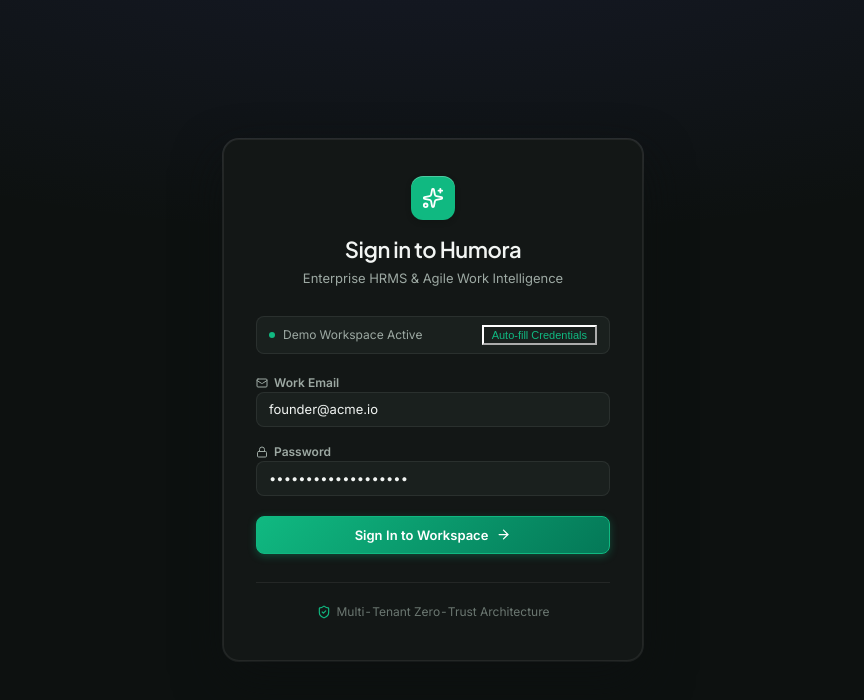
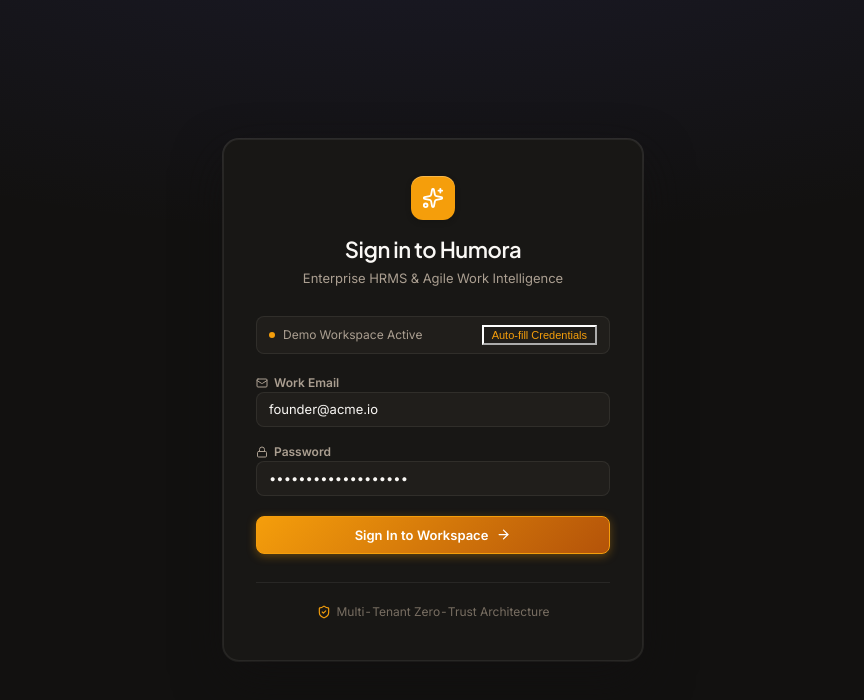
Before and after one commit to swapnil999-MI/humora, a React (Vite) app in the folder web/: page / in a window 1280 px wide. Shown: the top 700 px of the page, without its empty margins (207-1071 px from the left). Built offline with nearby package versions, Linux system fonts and the light colour scheme.

Commit message:
feat(ux): switch to CRED-grade Champagne Amber Gold & Smoky Velvet Obsidian two-color palette

```diff
--- a/web/src/index.css
+++ b/web/src/index.css
@@ -2,18 +2,18 @@
 
 :root {
   /* ==========================================================================
-     HUMORA TWO-COLOR TONAL SYSTEM: TITANIUM OBSIDIAN (BASE) + RADIANT EMERALD (ACCENT)
-     Graduated Tones from Lighter to Darker · Zero Blue/Navy · Zero Harsh B&W · Zero Circus
+     HUMORA TWO-COLOR TONAL SYSTEM: SMOKY OBSIDIAN (BASE) + CHAMPAGNE AMBER GOLD (ACCENT)
+     CRED-Card Luxury Tiers · Graduated Tones Lighter to Darker · Zero Blue/Navy/Green
      ========================================================================== */
 
-  /* Dark Theme Surfaces (Deep Structural Titanium Obsidian Ladder) */
-  --surface-0: #0d1110; /* Base Canvas: Deep Mineral Titanium Obsidian */
-  --surface-1: #131716; /* App Rail, Header Base */
-  --surface-2: #1a201e; /* SubNav Pane, Side Drawers */
-  --surface-3: #222927; /* Clean Monolithic Cards */
-  --surface-4: #2b3431; /* Elevated Menus, Popovers, Active Wells */
-  --surface-hover: rgba(16, 185, 129, 0.08);
-  --surface-active: rgba(16, 185, 129, 0.16);
+  /* Dark Theme Surfaces (Deep Structural Smoky Velvet Obsidian Ladder) */
+  --surface-0: #121110; /* Base Canvas: Deep Smoky Obsidian */
+  --surface-1: #181715; /* App Rail, Header Base */
+  --surface-2: #201e1b; /* SubNav Pane, Side Drawers */
+  --surface-3: #292723; /* Clean Monolithic Cards */
+  --surface-4: #35322d; /* Elevated Menus, Popovers, Active Wells */
+  --surface-hover: rgba(245, 158, 11, 0.08);
+  --surface-active: rgba(245, 158, 11, 0.16);
 
   /* Compatibility Aliases */
   --bg-app: var(--surface-0);
@@ -23,58 +23,58 @@
   --bg-surface-hover: var(--surface-hover);
   --bg-surface-active: var(--surface-active);
 
-  /* Tonal Hairlines & Borders (Neutral Transparencies) */
-  --border-hairline: rgba(255, 255, 255, 0.07);
-  --border-subtle: rgba(255, 255, 255, 0.13);
-  --border-strong: rgba(255, 255, 255, 0.24);
-  --border-accent: #10b981;
+  /* Tonal Hairlines & Borders (Warm Metallic Transparencies) */
+  --border-hairline: rgba(255, 245, 230, 0.07);
+  --border-subtle: rgba(255, 245, 230, 0.13);
+  --border-strong: rgba(255, 245, 230, 0.24);
+  --border-accent: #f59e0b;
 
-  /* Tonal Typography Ladder (Dark Mode: Light Alabaster to Mineral Charcoal) */
-  --text-primary: #f2f5f3;   /* Soft Silk Alabaster (Ultra Readability, Zero Glare) */
-  --text-secondary: #9da9a3; /* Warm Mineral Sage-Slate */
-  --text-muted: #6b7771;     /* Deep Mineral Slate */
-  --text-dim: #46524c;       /* Subtle Hint */
+  /* Tonal Typography Ladder (Dark Mode: Warm Silk Alabaster to Deep Mineral) */
+  --text-primary: #faf8f5;   /* Soft Warm Silk Alabaster (Ultra Readability, Zero Glare) */
+  --text-secondary: #ab9f91; /* Warm Cashmere Mineral */
+  --text-muted: #786e62;     /* Deep Warm Earth Slate */
+  --text-dim: #524a40;       /* Subtle Hint */
 
-  /* Color 2: Radiant Jewel Emerald (Accents, Buttons, Live Highlights) */
-  --accent-primary: #10b981;
-  --accent-primary-hover: #059669;
-  --accent-gradient: linear-gradient(135deg, #10b981 0%, #047857 100%);
-  --accent-subtle: rgba(16, 185, 129, 0.13);
-  --accent-ring: rgba(16, 185, 129, 0.32);
+  /* Color 2: Lustrous Champagne Amber Gold (Accents, Buttons, Live Highlights) */
+  --accent-primary: #f59e0b;
+  --accent-primary-hover: #d97706;
+  --accent-gradient: linear-gradient(135deg, #f59e0b 0%, #b45309 100%);
+  --accent-subtle: rgba(245, 158, 11, 0.13);
+  --accent-ring: rgba(245, 158, 11, 0.35);
 
-  /* Restrained Tonal Status Indicators (Unified with Emerald & Obsidian) */
-  --status-backlog: #6b7771;
-  --status-todo: #9da9a3;
-  --status-in-progress: #34d399;
-  --status-in-review: #6ee7b7;
-  --status-done: #10b981;
-  --status-cancelled: #46524c;
+  /* Restrained Tonal Status Indicators (Unified with Amber Gold & Obsidian) */
+  --status-backlog: #786e62;
+  --status-todo: #ab9f91;
+  --status-in-progress: #fbbf24;
+  --status-in-review: #fcd34d;
+  --status-done: #f59e0b;
+  --status-cancelled: #524a40;
 
   --priority-urgent: #f43f5e;
-  --priority-high: #34d399;
-  --priority-medium: #9da9a3;
-  --priority-low: #6b7771;
+  --priority-high: #fbbf24;
+  --priority-medium: #ab9f91;
+  --priority-low: #786e62;
 
-  --hrms-present: #10b981;
-  --hrms-present-subtle: rgba(16, 185, 129, 0.14);
-  --hrms-on-leave: #9da9a3;
-  --hrms-on-leave-subtle: rgba(157, 169, 163, 0.10);
-  --hrms-sandwich-flag: #34d399;
-  --hrms-quota-bar: #10b981;
+  --hrms-present: #f59e0b;
+  --hrms-present-subtle: rgba(245, 158, 11, 0.14);
+  --hrms-on-leave: #ab9f91;
+  --hrms-on-leave-subtle: rgba(171, 159, 145, 0.10);
+  --hrms-sandwich-flag: #fbbf24;
+  --hrms-quota-bar: #f59e0b;
 
-  --accent-emerald: #10b981;
-  --accent-emerald-subtle: rgba(16, 185, 129, 0.14);
-  --accent-amber: #34d399;
-  --accent-amber-subtle: rgba(52, 211, 153, 0.14);
+  --accent-emerald: #f59e0b;
+  --accent-emerald-subtle: rgba(245, 158, 11, 0.14);
+  --accent-amber: #fbbf24;
+  --accent-amber-subtle: rgba(251, 191, 36, 0.14);
   --accent-rose: #f43f5e;
   --accent-rose-subtle: rgba(244, 63, 94, 0.12);
 
   /* Soft Multi-Layered Shadows (Dark Mode) */
-  --shadow-xs: 0 1px 2px rgba(13, 17, 16, 0.4);
-  --shadow-sm: 0 2px 5px rgba(13, 17, 16, 0.45);
-  --shadow-md: 0 6px 20px -2px rgba(13, 17, 16, 0.55);
-  --shadow-lg: 0 12px 36px -4px rgba(13, 17, 16, 0.70);
-  --shadow-popover: 0 20px 48px rgba(13, 17, 16, 0.85), 0 0 0 1px var(--border-subtle);
+  --shadow-xs: 0 1px 2px rgba(18, 17, 16, 0.4);
+  --shadow-sm: 0 2px 5px rgba(18, 17, 16, 0.45);
+  --shadow-md: 0 6px 20px -2px rgba(18, 17, 16, 0.55);
+  --shadow-lg: 0 12px 36px -4px rgba(18, 17, 16, 0.70);
+  --shadow-popover: 0 20px 48px rgba(18, 17, 16, 0.85), 0 0 0 1px var(--border-subtle);
 
   /* Soft Geometry */
   --radius-xs: 6px;
@@ -95,117 +95,117 @@
 
   /* App Rail Tokens (Dark Mode) */
   --rail-bg: var(--surface-1);
-  --rail-btn-idle-color: #6b7771;
-  --rail-btn-hover-bg: rgba(16, 185, 129, 0.08);
-  --rail-btn-hover-color: #f2f5f3;
-  --rail-btn-active-bg: rgba(16, 185, 129, 0.16);
-  --rail-btn-active-color: #10b981;
-  --rail-btn-active-border: #10b981;
+  --rail-btn-idle-color: #786e62;
+  --rail-btn-hover-bg: rgba(245, 158, 11, 0.08);
+  --rail-btn-hover-color: #faf8f5;
+  --rail-btn-active-bg: rgba(245, 158, 11, 0.16);
+  --rail-btn-active-color: #f59e0b;
+  --rail-btn-active-border: #f59e0b;
 
   /* SubNav Tokens (Dark Mode) */
   --subnav-bg: var(--surface-2);
-  --subnav-item-idle-color: #9da9a3;
-  --subnav-item-hover-bg: rgba(16, 185, 129, 0.08);
-  --subnav-item-hover-color: #f2f5f3;
-  --subnav-item-active-bg: rgba(16, 185, 129, 0.16);
-  --subnav-item-active-color: #f2f5f3;
-  --subnav-item-active-border: #10b981;
+  --subnav-item-idle-color: #ab9f91;
+  --subnav-item-hover-bg: rgba(245, 158, 11, 0.08);
+  --subnav-item-hover-color: #faf8f5;
+  --subnav-item-active-bg: rgba(245, 158, 11, 0.16);
+  --subnav-item-active-color: #faf8f5;
+  --subnav-item-active-border: #f59e0b;
 
   /* Card Tokens (Dark Mode) */
   --card-bg: var(--surface-3);
   --card-border: var(--border-hairline);
-  --card-highlight: linear-gradient(90deg, transparent 0%, rgba(16, 185, 129, 0.12) 50%, transparent 100%);
-  --card-shadow: 0 4px 20px -2px rgba(13, 17, 16, 0.4), inset 0 1px 0 rgba(16, 185, 129, 0.08);
+  --card-highlight: linear-gradient(90deg, transparent 0%, rgba(245, 158, 11, 0.12) 50%, transparent 100%);
+  --card-shadow: 0 4px 20px -2px rgba(18, 17, 16, 0.4), inset 0 1px 0 rgba(245, 158, 11, 0.08);
 }
 
 /* ==========================================================================
-   LIGHT THEME: WARM ARCHITECTURAL LINEN + EXECUTIVE JADE EMERALD
-   Zero Harsh Blinding White · Zero Blue · Pure Ergonomic Tone
+   LIGHT THEME: WARM CASHMERE ALABASTER + BURNISHED COGNAC GOLD
+   Zero Harsh Blinding White · Zero Blue · Pure Luxury Ergonomics
    ========================================================================== */
 [data-theme="light"],
 .light {
-  --surface-0: #f2f5f3; /* Ergonomic Warm Linen Stone Canvas */
-  --surface-1: #fafcfa; /* Elevated Soft Surface */
-  --surface-2: #e5ebe6; /* SubNav Pane, Structural Containers */
+  --surface-0: #f7f5f0; /* Ergonomic Warm Cashmere Alabaster Canvas */
+  --surface-1: #fdfcf9; /* Elevated Soft Surface */
+  --surface-2: #ece8e1; /* SubNav Pane, Structural Containers */
   --surface-3: #ffffff; /* Monolithic Crisp Surface */
-  --surface-4: #d8e0da; /* Elevated Floating Popovers */
-  --surface-hover: rgba(5, 150, 105, 0.07);
-  --surface-active: rgba(5, 150, 105, 0.14);
+  --surface-4: #ded8cd; /* Elevated Floating Popovers */
+  --surface-hover: rgba(217, 119, 6, 0.07);
+  --surface-active: rgba(217, 119, 6, 0.14);
 
-  --border-hairline: #e1e7e2;
-  --border-subtle: #cbd5ce;
-  --border-strong: #94a39b;
-  --border-accent: #059669;
+  --border-hairline: #e6e0d6;
+  --border-subtle: #d2c9bc;
+  --border-strong: #9e9180;
+  --border-accent: #d97706;
 
-  --text-primary: #111a15;   /* Deep Forest Mineral Charcoal */
-  --text-secondary: #334239; /* Mid Mineral Charcoal */
-  --text-muted: #5e6f65;     /* Soft Mineral */
-  --text-dim: #8f9f95;       /* Subtle Mineral */
+  --text-primary: #1f1a14;   /* Deep Antique Bronze Obsidian */
+  --text-secondary: #4d4235; /* Warm Cognac Charcoal */
+  --text-muted: #786b5b;     /* Soft Earth Mineral */
+  --text-dim: #9e9282;       /* Subtle Mineral */
 
-  /* Color 2: Executive Jade Emerald (Light Mode) */
-  --accent-primary: #059669;
-  --accent-primary-hover: #047857;
-  --accent-gradient: linear-gradient(135deg, #059669 0%, #064e3b 100%);
-  --accent-subtle: rgba(5, 150, 105, 0.09);
-  --accent-ring: rgba(5, 150, 105, 0.25);
+  /* Color 2: Burnished Cognac Gold (Light Mode) */
+  --accent-primary: #d97706;
+  --accent-primary-hover: #b45309;
+  --accent-gradient: linear-gradient(135deg, #d97706 0%, #92400e 100%);
+  --accent-subtle: rgba(217, 119, 6, 0.09);
+  --accent-ring: rgba(217, 119, 6, 0.25);
 
   /* Status Indicators (Light Mode) */
-  --status-backlog: #5e6f65;
-  --status-todo: #334239;
-  --status-in-progress: #059669;
-  --status-in-review: #10b981;
-  --status-done: #047857;
-  --status-cancelled: #8f9f95;
+  --status-backlog: #786b5b;
+  --status-todo: #4d4235;
+  --status-in-progress: #d97706;
+  --status-in-review: #f59e0b;
+  --status-done: #b45309;
+  --status-cancelled: #9e9282;
 
   --priority-urgent: #e11d48;
-  --priority-high: #059669;
-  --priority-medium: #334239;
-  --priority-low: #5e6f65;
+  --priority-high: #d97706;
+  --priority-medium: #4d4235;
+  --priority-low: #786b5b;
 
-  --hrms-present: #059669;
-  --hrms-present-subtle: rgba(5, 150, 105, 0.08);
-  --hrms-on-leave: #334239;
-  --hrms-on-leave-subtle: rgba(51, 66, 57, 0.06);
-  --hrms-sandwich-flag: #059669;
-  --hrms-quota-bar: #059669;
+  --hrms-present: #d97706;
+  --hrms-present-subtle: rgba(217, 119, 6, 0.08);
+  --hrms-on-leave: #4d4235;
+  --hrms-on-leave-subtle: rgba(77, 66, 53, 0.06);
+  --hrms-sandwich-flag: #d97706;
+  --hrms-quota-bar: #d97706;
 
-  --accent-emerald: #059669;
-  --accent-emerald-subtle: rgba(5, 150, 105, 0.08);
-  --accent-amber: #047857;
-  --accent-amber-subtle: rgba(4, 120, 87, 0.08);
+  --accent-emerald: #d97706;
+  --accent-emerald-subtle: rgba(217, 119, 6, 0.08);
+  --accent-amber: #b45309;
+  --accent-amber-subtle: rgba(180, 83, 9, 0.08);
   --accent-rose: #e11d48;
   --accent-rose-subtle: rgba(225, 29, 72, 0.08);
 
   /* Soft Light Mode Shadows */
-  --shadow-xs: 0 1px 2px rgba(17, 26, 21, 0.04);
-  --shadow-sm: 0 1px 3px rgba(17, 26, 21, 0.06), 0 1px 2px rgba(17, 26, 21, 0.03);
-  --shadow-md: 0 4px 14px -2px rgba(17, 26, 21, 0.08);
-  --shadow-lg: 0 10px 24px -4px rgba(17, 26, 21, 0.10);
-  --shadow-popover: 0 16px 36px -4px rgba(17, 26, 21, 0.15), 0 0 0 1px #cbd5ce;
+  --shadow-xs: 0 1px 2px rgba(31, 26, 20, 0.04);
+  --shadow-sm: 0 1px 3px rgba(31, 26, 20, 0.06), 0 1px 2px rgba(31, 26, 20, 0.03);
+  --shadow-md: 0 4px 14px -2px rgba(31, 26, 20, 0.08);
+  --shadow-lg: 0 10px 24px -4px rgba(31, 26, 20, 0.10);
+  --shadow-popover: 0 16px 36px -4px rgba(31, 26, 20, 0.15), 0 0 0 1px #d2c9bc;
 
   /* App Rail Tokens (Light Mode) */
-  --rail-bg: #fafcfa;
-  --rail-btn-idle-color: #5e6f65;
-  --rail-btn-hover-bg: #e5ebe6;
-  --rail-btn-hover-color: #111a15;
-  --rail-btn-active-bg: rgba(5, 150, 105, 0.12);
-  --rail-btn-active-color: #059669;
-  --rail-btn-active-border: #059669;
+  --rail-bg: #fdfcf9;
+  --rail-btn-idle-color: #786b5b;
+  --rail-btn-hover-bg: #ece8e1;
+  --rail-btn-hover-color: #1f1a14;
+  --rail-btn-active-bg: rgba(217, 119, 6, 0.12);
+  --rail-btn-active-color: #d97706;
+  --rail-btn-active-border: #d97706;
 
   /* SubNav Tokens (Light Mode) */
-  --subnav-bg: #e5ebe6;
-  --subnav-item-idle-color: #334239;
-  --subnav-item-hover-bg: rgba(5, 150, 105, 0.06);
-  --subnav-item-hover-color: #111a15;
-  --subnav-item-active-bg: rgba(5, 150, 105, 0.12);
-  --subnav-item-active-color: #059669;
-  --subnav-item-active-border: #059669;
+  --subnav-bg: #ece8e1;
+  --subnav-item-idle-color: #4d4235;
+  --subnav-item-hover-bg: rgba(217, 119, 6, 0.06);
+  --subnav-item-hover-color: #1f1a14;
+  --subnav-item-active-bg: rgba(217, 119, 6, 0.12);
+  --subnav-item-active-color: #d97706;
+  --subnav-item-active-border: #d97706;
 
   /* Card Tokens (Light Mode) */
   --card-bg: #ffffff;
-  --card-border: #e1e7e2;
-  --card-highlight: linear-gradient(90deg, transparent 0%, rgba(5, 150, 105, 0.06) 50%, transparent 100%);
-  --card-shadow: 0 2px 8px rgba(17, 26, 21, 0.05), 0 1px 2px rgba(17, 26, 21, 0.03);
+  --card-border: #e6e0d6;
+  --card-highlight: linear-gradient(90deg, transparent 0%, rgba(217, 119, 6, 0.06) 50%, transparent 100%);
+  --card-shadow: 0 2px 8px rgba(31, 26, 20, 0.05), 0 1px 2px rgba(31, 26, 20, 0.03);
 }
 
 /* ==========================================================================
@@ -496,16 +496,16 @@ p, span, div {
   transform: translateY(1px);
 }
 
-/* Primary Button: Radiant Jewel Emerald (Rich Two-Color System) */
+/* Primary Button: Lustrous Champagne Amber Gold (CRED Luxury Tonal System) */
 .btn-primary {
   background: var(--accent-gradient);
   color: #ffffff !important;
   border: 1px solid var(--accent-primary);
-  box-shadow: 0 2px 8px var(--accent-ring);
+  box-shadow: 0 2px 10px var(--accent-ring);
 }
 .btn-primary:hover {
   background: var(--accent-primary-hover);
-  box-shadow: 0 4px 14px var(--accent-ring);
+  box-shadow: 0 4px 16px var(--accent-ring);
   transform: translateY(-1px);
 }
 
@@ -602,11 +602,11 @@ p, span, div {
   border-color: var(--accent-primary);
   border-radius: 18px 18px 0 0;
   border-bottom: 1px solid var(--border-hairline);
-  box-shadow: 0 8px 24px -4px rgba(13, 17, 16, 0.45);
+  box-shadow: 0 8px 24px -4px rgba(18, 17, 16, 0.45);
 }
 
 [data-theme="light"] .google-search-bar.expanded {
-  box-shadow: 0 8px 24px -4px rgba(17, 26, 21, 0.12);
+  box-shadow: 0 8px 24px -4px rgba(31, 26, 20, 0.12);
 }
 
 .google-search-input {
@@ -677,14 +677,14 @@ p, span, div {
   border: 1px solid var(--accent-primary);
   border-top: none;
   border-radius: 0 0 18px 18px;
-  box-shadow: 0 18px 36px -4px rgba(13, 17, 16, 0.6);
+  box-shadow: 0 18px 36px -4px rgba(18, 17, 16, 0.6);
   overflow: hidden;
   z-index: 100;
   animation: googleDropdownSlide 130ms cubic-bezier(0.16, 1, 0.3, 1);
 }
 
 [data-theme="light"] .google-dropdown-menu {
-  box-shadow: 0 18px 36px -4px rgba(17, 26, 21, 0.14);
+  box-shadow: 0 18px 36px -4px rgba(31, 26, 20, 0.14);
 }
 
 @keyframes googleDropdownSlide {
--- a/web/src/views/hrms/ShiftManagementDesk.tsx
+++ b/web/src/views/hrms/ShiftManagementDesk.tsx
@@ -52,7 +52,7 @@ export const ShiftManagementDesk: React.FC = () => {
   const [graceMinutes, setGraceMinutes] = useState(15);
   const [halfDayThresholdHours, setHalfDayThresholdHours] = useState(4.0);
   const [isNightShift, setIsNightShift] = useState(false);
-  const [shiftColor, setShiftColor] = useState('#10b981');
+  const [shiftColor, setShiftColor] = useState('#f59e0b');
 
   // Form states for Roster Assign Modal
   const [selectedShiftId, setSelectedShiftId] = useState('');
--- a/web/src/views/hrms/TeamCapacityDesk.tsx
+++ b/web/src/views/hrms/TeamCapacityDesk.tsx
@@ -728,7 +728,7 @@ export const TeamCapacityDesk: React.FC = () => {
                       </div>
                       <div>
                         <span style={{ fontSize: '10px', color: 'var(--text-muted)', display: 'block' }}>Sync Fidelity</span>
-                        <strong style={{ color: ts.sync_percentage >= 80 ? '#10b981' : '#f59e0b' }}>
+                        <strong style={{ color: ts.sync_percentage >= 80 ? 'var(--accent-primary)' : 'var(--accent-amber)' }}>
                           {ts.sync_percentage}%
                         </strong>
                       </div>
@@ -778,7 +778,7 @@ export const TeamCapacityDesk: React.FC = () => {
                               </button>
                               <button
                                 className="btn btn-primary btn-sm"
-                                style={{ display: 'flex', alignItems: 'center', gap: '4px', background: '#10b981' }}
+                                style={{ display: 'flex', alignItems: 'center', gap: '4px' }}
                                 disabled={isReviewingTimesheet}
                                 onClick={() => handleReviewTimesheet(ts.submission_id!, 'approved')}
                               >
@@ -1013,7 +1013,7 @@ export const TeamCapacityDesk: React.FC = () => {
                   Team Fatigue Sentinel Index
                 </span>
                 <div style={{ display: 'flex', alignItems: 'baseline', gap: '10px', marginTop: '6px' }}>
-                  <span style={{ fontSize: '44px', fontWeight: 800, color: burnoutSentinel.overall_tier === 'high_risk' ? '#ef4444' : '#10b981' }}>
+                  <span style={{ fontSize: '44px', fontWeight: 800, color: burnoutSentinel.overall_tier === 'high_risk' ? '#ef4444' : 'var(--accent-primary)' }}>
                     {burnoutSentinel.team_burnout_index}
                   </span>
                   <span style={{ fontSize: '16px', color: 'var(--text-muted)' }}>/ 100</span>
--- a/web/src/views/hrms/TeamRadarDesk.tsx
+++ b/web/src/views/hrms/TeamRadarDesk.tsx
@@ -244,9 +244,9 @@ export const TeamRadarDesk: React.FC = () => {
                       border: '2px solid var(--surface-1)',
                       background:
                         member.presence_status === 'working'
-                          ? '#10b981'
+                          ? 'var(--accent-primary)'
                           : member.presence_status === 'on_break'
-                          ? '#f59e0b'
+                          ? 'var(--accent-amber)'
                           : member.presence_status === 'on_leave'
                           ? 'var(--text-muted)'
                           : '#ef4444',
```
